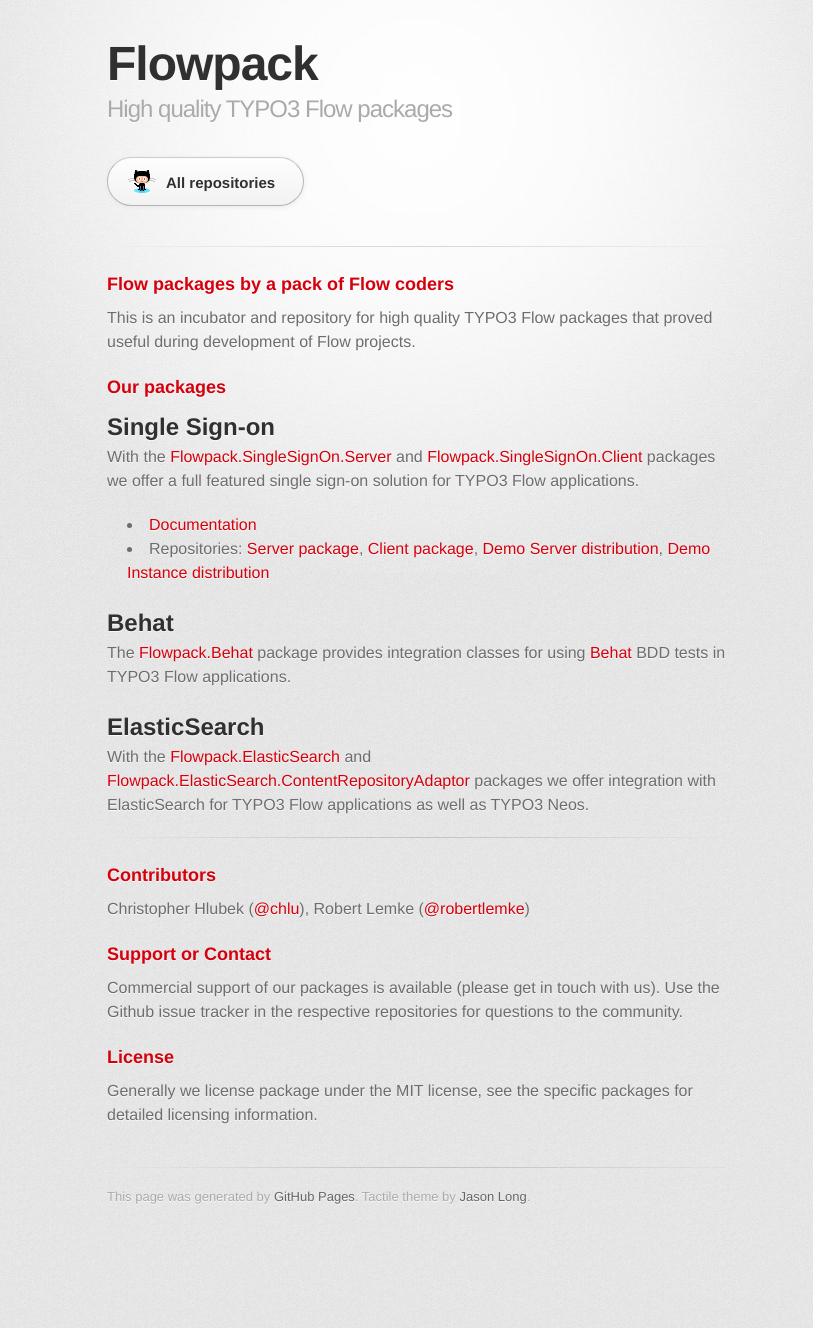
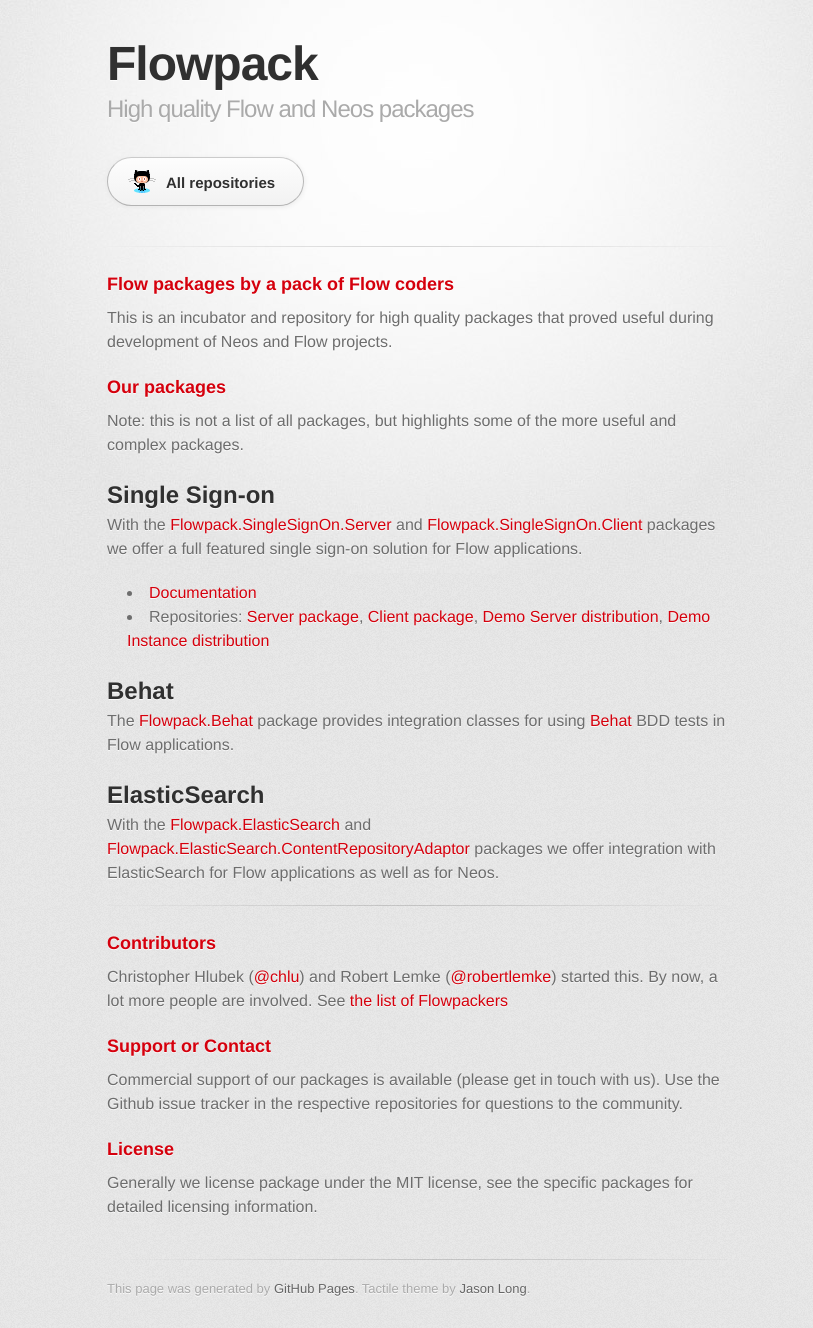
Before and after one commit to Flowpack/flowpack.github.io, a Jekyll site: the page built from index.md, in a window 1280 px wide. Shown: the whole page, without its empty margins (223-1036 px from the left). Built offline with Jekyll 4.4.1, drawn with Linux system fonts in a browser that asks for light colours; some web fonts are replaced; before the commit the page ends 1236 px from its top, so only the background shows below that.

Commit message:
TASK: Get rid of TYPO3, some general updates

```diff
--- a/index.md
+++ b/index.md
@@ -1,13 +1,13 @@
 ---
 layout: tactile
 title: Welcome
-description: Flowpack - High quality TYPO3 Flow and Neos packages
+description: Flowpack - High quality Flow and Neos packages
 categories: none
 ---
 
 <header>
 	<h1>Flowpack</h1>
-	<h2>High quality TYPO3 Flow packages</h2>
+	<h2>High quality Flow and Neos packages</h2>
 </header>
 
 <section id="downloads" class="clearfix">
@@ -20,15 +20,16 @@
 	<h3>
 	<a name="flow-packages-by-a-pack-of-flow-coders" class="anchor" href="#flow-packages-by-a-pack-of-flow-coders"><span class="octicon octicon-link"></span></a>Flow packages by a pack of Flow coders</h3>
 
-	<p>This is an incubator and repository for high quality TYPO3 Flow packages that proved useful during development of Flow projects.</p>
+	<p>This is an incubator and repository for high quality packages that proved useful during development of Neos and Flow projects.</p>
 
-	<h3>
-	<a name="packages" class="anchor" href="#packages"><span class="octicon octicon-link"></span></a>Our packages</h3>
+	<h3><a name="packages" class="anchor" href="#packages"><span class="octicon octicon-link"></span></a>Our packages</h3>
+
+	<p>Note: this is not a list of all packages, but highlights some of the more useful and complex packages.</p>
 
 	<h4 class="package">
 	<a name="single-sign-on" class="anchor" href="#single-sign-on"><span class="octicon octicon-link"></span></a>Single Sign-on</h4>
 
-	<p>With the <a href="http://github.com/Flowpack/Flowpack.SingleSignOn.Server/">Flowpack.SingleSignOn.Server</a> and <a href="http://github.com/Flowpack/Flowpack.SingleSignOn.Client">Flowpack.SingleSignOn.Client</a> packages we offer a full featured single sign-on solution for TYPO3 Flow applications.</p>
+	<p>With the <a href="http://github.com/Flowpack/Flowpack.SingleSignOn.Server/">Flowpack.SingleSignOn.Server</a> and <a href="http://github.com/Flowpack/Flowpack.SingleSignOn.Client">Flowpack.SingleSignOn.Client</a> packages we offer a full featured single sign-on solution for Flow applications.</p>
 
 	<ul>
 		<li><a href="http://flowpack-single-sign-on.readthedocs.org/en/latest/">Documentation</a></li>
@@ -38,19 +39,20 @@
 	<h4 class="package">
 	<a name="behat" class="anchor" href="#behat"><span class="octicon octicon-link"></span></a>Behat</h4>
 
-	<p>The <a href="http://github.com/Flowpack/Flowpack.Behat/">Flowpack.Behat</a> package provides integration classes for using <a href="http://behat.org/">Behat</a> BDD tests in TYPO3 Flow applications.</p>
+	<p>The <a href="http://github.com/Flowpack/Flowpack.Behat/">Flowpack.Behat</a> package provides integration classes for using <a href="http://behat.org/">Behat</a> BDD tests in Flow applications.</p>
 
 	<h4 class="package">
 	<a name="elasticsearch" class="anchor" href="#elasticsearch"><span class="octicon octicon-link"></span></a>ElasticSearch</h4>
 
-	<p>With the <a href="https://github.com/Flowpack/Flowpack.ElasticSearch">Flowpack.ElasticSearch</a> and <a href="https://github.com/Flowpack/Flowpack.ElasticSearch.ContentRepositoryAdaptor">Flowpack.ElasticSearch.ContentRepositoryAdaptor</a> packages we offer integration with ElasticSearch for TYPO3 Flow applications as well as TYPO3 Neos.</p>
+	<p>With the <a href="https://github.com/Flowpack/Flowpack.ElasticSearch">Flowpack.ElasticSearch</a> and <a href="https://github.com/Flowpack/Flowpack.ElasticSearch.ContentRepositoryAdaptor">Flowpack.ElasticSearch.ContentRepositoryAdaptor</a> packages we offer integration with ElasticSearch for Flow applications as well as for Neos.</p>
 
 	<hr>
 
 	<h3>
 	<a name="contributors" class="anchor" href="#contributors"><span class="octicon octicon-link"></span></a>Contributors</h3>
 
-	<p>Christopher Hlubek (<a href="https://github.com/chlu" class="user-mention">@chlu</a>), Robert Lemke (<a href="https://github.com/robertlemke" class="user-mention">@robertlemke</a>)</p>
+	<p>Christopher Hlubek (<a href="https://github.com/chlu" class="user-mention">@chlu</a>) and Robert Lemke (<a href="https://github.com/robertlemke" class="user-mention">@robertlemke</a>) started this. By now, a lot more
+	people are involved. See <a href="https://github.com/orgs/Flowpack/people">the list of Flowpackers</a></p>
 
 	<h3>
 	<a name="support-or-contact" class="anchor" href="#support-or-contact"><span class="octicon octicon-link"></span></a>Support or Contact</h3>
```
